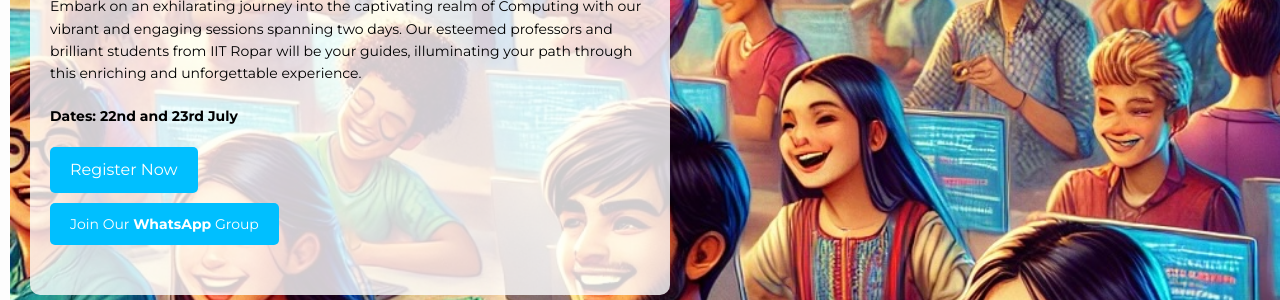
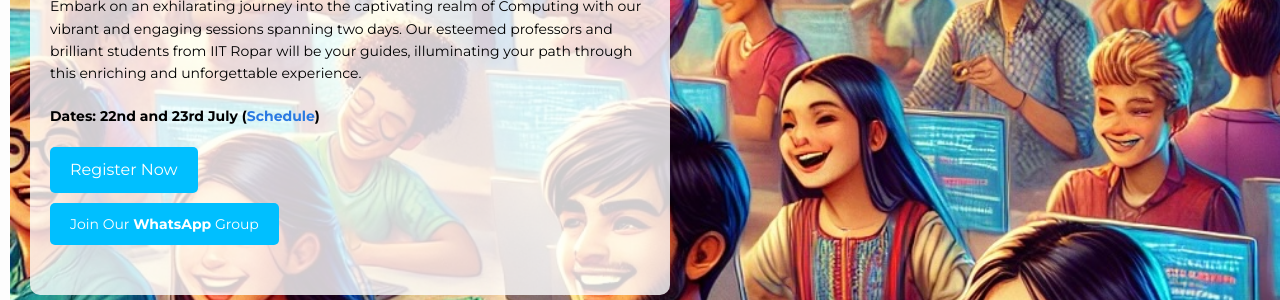
Before and after one commit to sudarshansudarshan/joc, a Jekyll site: the page built from index.markdown, in a window 1280 px wide. Shown: the part 435-735 px from the top of the page. Built offline with Jekyll 4.4.1, drawn with Linux system fonts in a browser that asks for light colours.

Commit message:
Update home.html

```diff
--- a/_layouts/home.html
+++ b/_layouts/home.html
@@ -179,7 +179,7 @@ layout: default
           <p>
             Embark on an exhilarating journey into the captivating realm of Computing with our vibrant and engaging sessions spanning two days. Our esteemed professors and brilliant students from IIT Ropar will be your guides, illuminating your path through this enriching and unforgettable experience.
           </p>
-          <p><b>Dates: 22nd and 23rd July</b></p>
+          <p><b>Dates: 22nd and 23rd July (<a href="/schedule/">Schedule</a>)</b></p>
           <a href="https://forms.gle/HP18PAvap6ifJ8EG8" class="btn">Register Now</a>
           <p>
 
```
